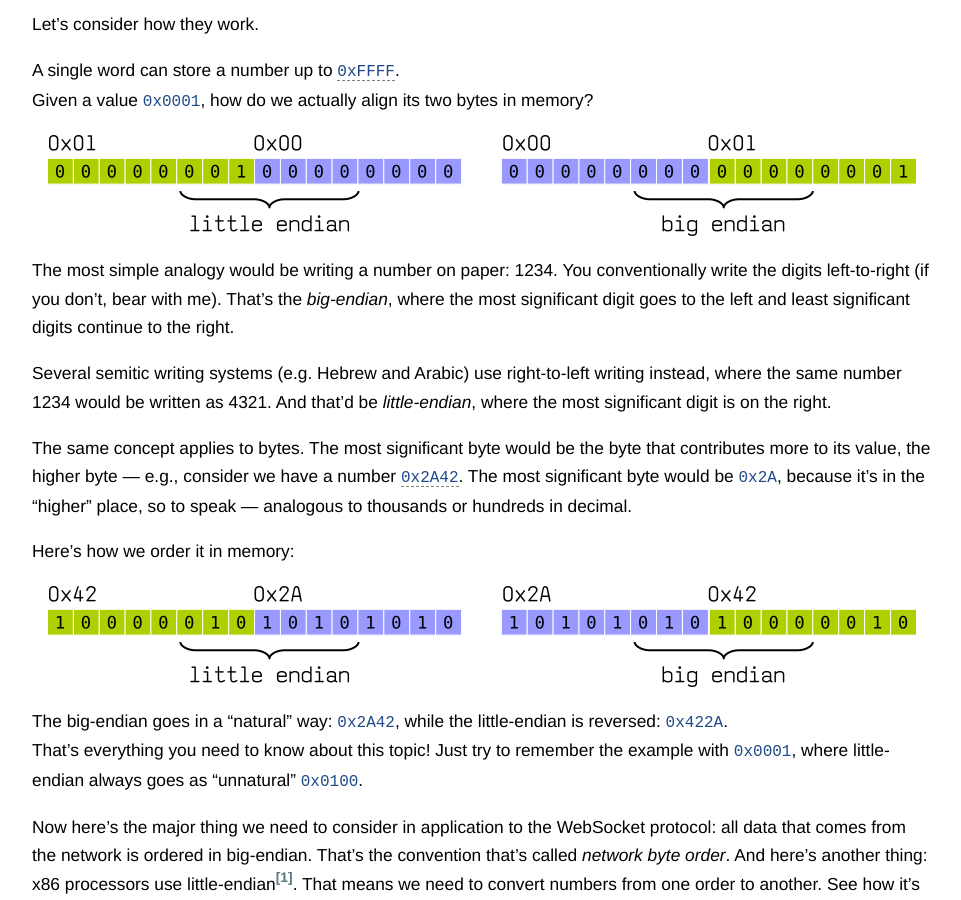
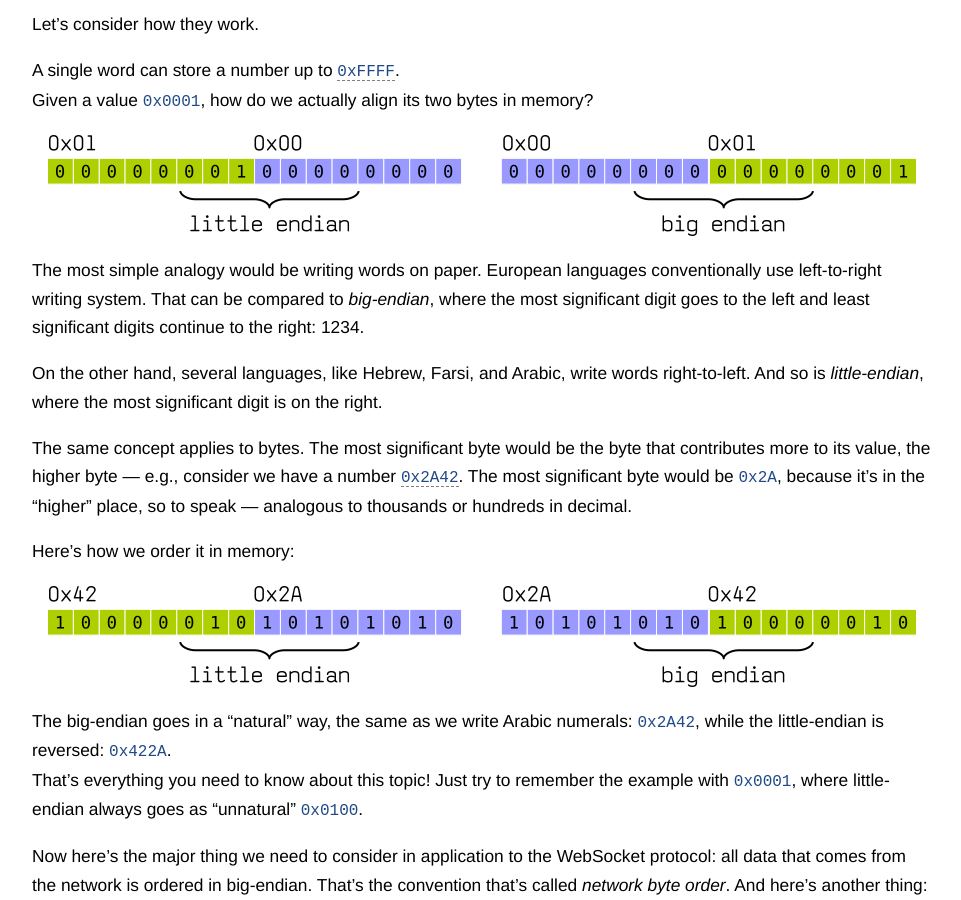
Before and after one commit to nbaksalyar/nbaksalyar.github.io, a Jekyll site: the page built from _posts/2015-11-09-rust-in-detail-2.md, in a window 1280 px wide and 900 px high, scrolled down 3756 px. Shown: the whole window, without its empty margins (158-1119 px from the left). Built offline with Jekyll 4.4.1, drawn with Linux system fonts in a browser that asks for light colours; comment, search, counter and statistics services are not loaded.

Commit message:
Rewrite right-to-left analogy

```diff
--- a/_posts/2015-11-09-rust-in-detail-2.md
+++ b/_posts/2015-11-09-rust-in-detail-2.md
@@ -123,9 +123,9 @@ Given a value `0x0001`, how do we actually align its two bytes in memory?
 
 <img src="/static/rust-2/endian-1.png" class="centered" />
 
-The most simple analogy would be writing a number on paper: 1234. You conventionally write the digits left-to-right (if you don't, bear with me). That's the *big-endian*, where the most significant digit goes to the left and least significant digits continue to the right.
+The most simple analogy would be writing words on paper. European languages conventionally use left-to-right writing system. That can be compared to *big-endian*, where the most significant digit goes to the left and least significant digits continue to the right: 1234.
 
-Several semitic writing systems (e.g. Hebrew and Arabic) use right-to-left writing instead, where the same number 1234 would be written as 4321. And that'd be *little-endian*, where the most significant digit is on the right.
+On the other hand, several languages, like Hebrew, Farsi, and Arabic, write words right-to-left. And so is *little-endian*, where the most significant digit is on the right.
 
 The same concept applies to bytes. The most significant byte would be the byte that contributes more to its value, the higher byte — e.g., consider we have a number <dfn title="10818 in decimal">`0x2A42`</dfn>. The most significant byte would be `0x2A`, because it's in the "higher" place, so to speak — analogous to thousands or hundreds in decimal.
 
@@ -133,7 +133,7 @@ Here's how we order it in memory:
 
 <img src="/static/rust-2/endian-2.png" class="centered" />
 
-The big-endian goes in a "natural" way: `0x2A42`, while the little-endian is reversed: `0x422A`.
+The big-endian goes in a "natural" way, the same as we write Arabic numerals: `0x2A42`, while the little-endian is reversed: `0x422A`.
 That's everything you need to know about this topic! Just try to remember the example with `0x0001`, where little-endian always goes as "unnatural" `0x0100`.
 
 Now here's the major thing we need to consider in application to the WebSocket protocol: all data that comes from the network is ordered in big-endian. That's the convention that's called *network byte order*. And here's another thing: x86 processors use little-endian<a name="ref1"></a><sup>[[1]](#n1)</sup>. That means we need to convert numbers from one order to another. See how it's complicated? In fact, maybe just a little bit, because the [Crates](https://crates.io) repository already has everything we need.
```
